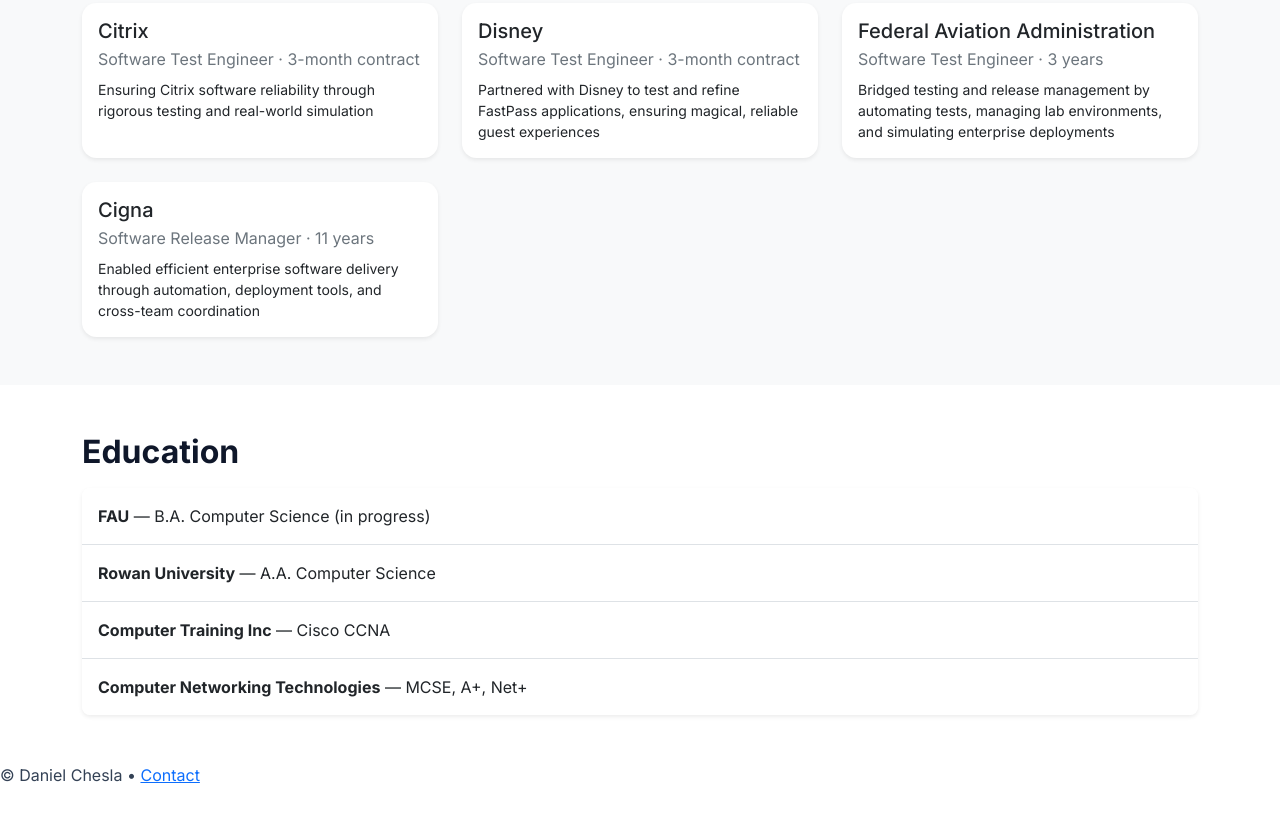
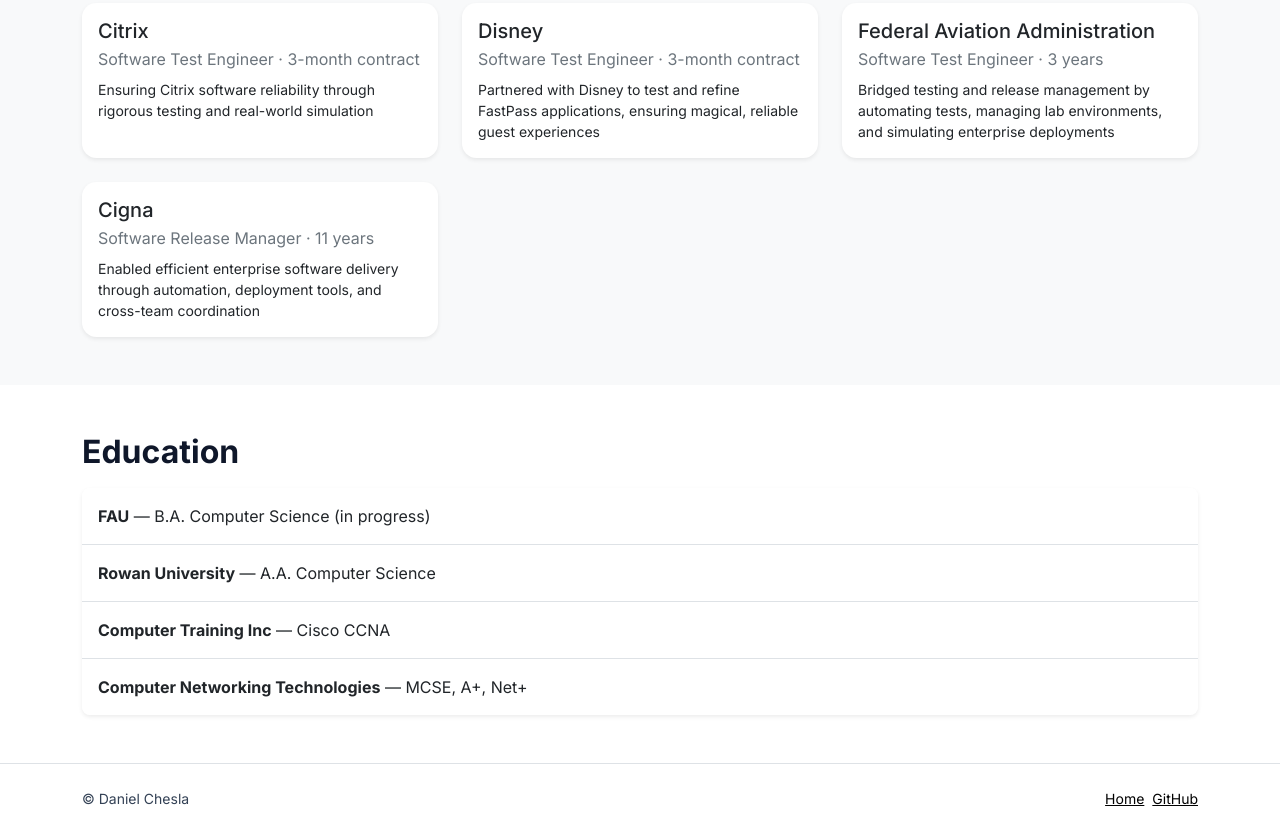
Before and after one commit to DanielChesla/daniel_website, a plain HTML site: page index.html in a window 1280 px wide. Shown: the part 1851-2684 px from the top of the page. Before the commit the page ends 2638 px from the top, so only its background shows below. Drawn offline with nearby package versions, Linux system fonts and the light colour scheme.

Commit message:
Update footer.html

```diff
--- a/includes/footer.html
+++ b/includes/footer.html
@@ -1,3 +1,9 @@
-<footer class="site-footer">
-  <p>&copy; <span id="year"></span> Daniel Chesla • <a href="/contact.html">Contact</a></p>
+<footer class="py-4 border-top small">
+  <div class="container d-flex flex-column flex-md-row justify-content-between align-items-center gap-2">
+    <span>© <span id="year"></span> Daniel Chesla</span>
+    <div class="d-flex gap-2">
+      <a href="https://danielchesla.com" class="link-body-emphasis">Home</a>
+      <a href="https://github.com/danielchesla" class="link-body-emphasis">GitHub</a>
+    </div>
+  </div>
 </footer>
```
